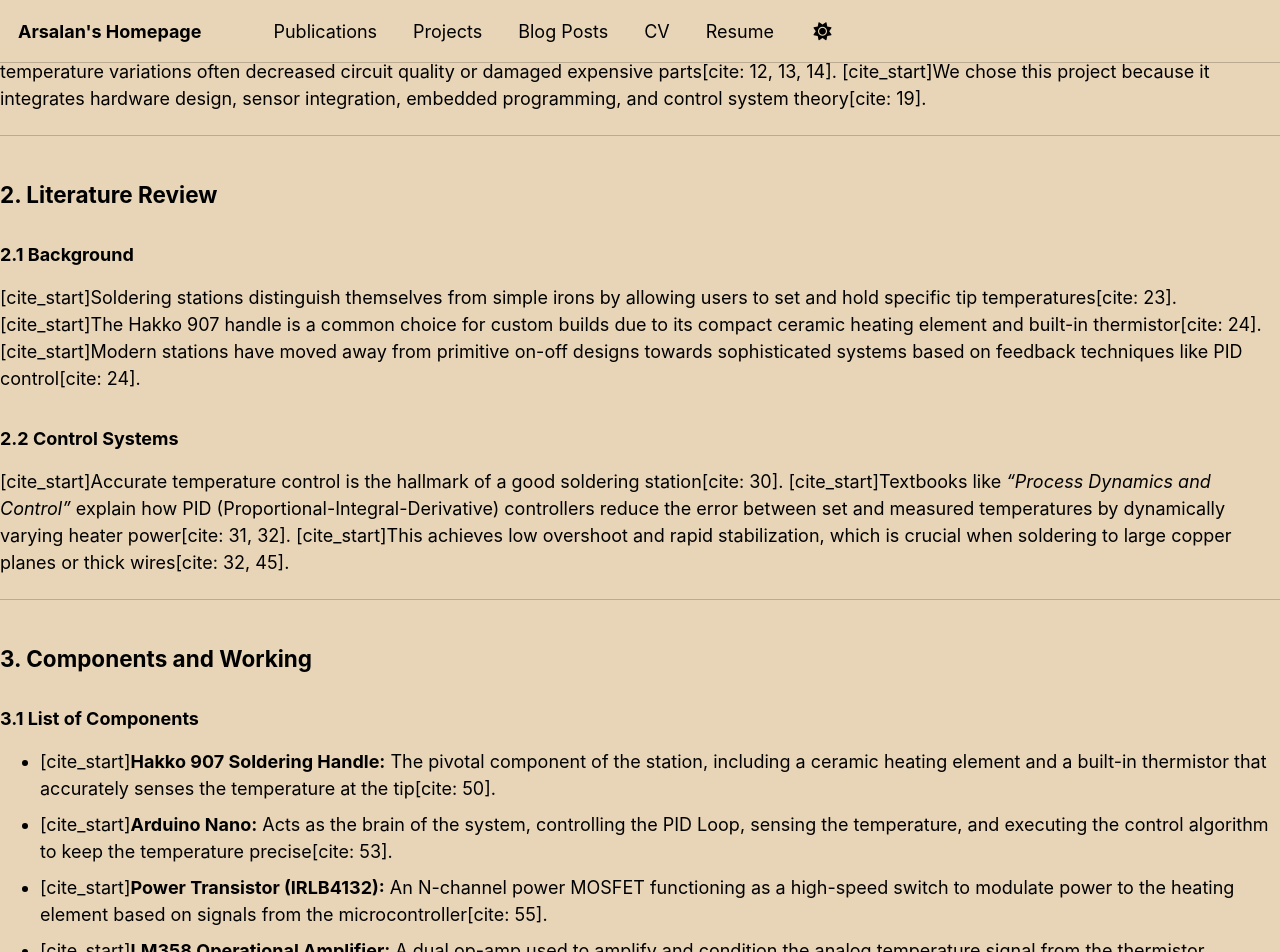
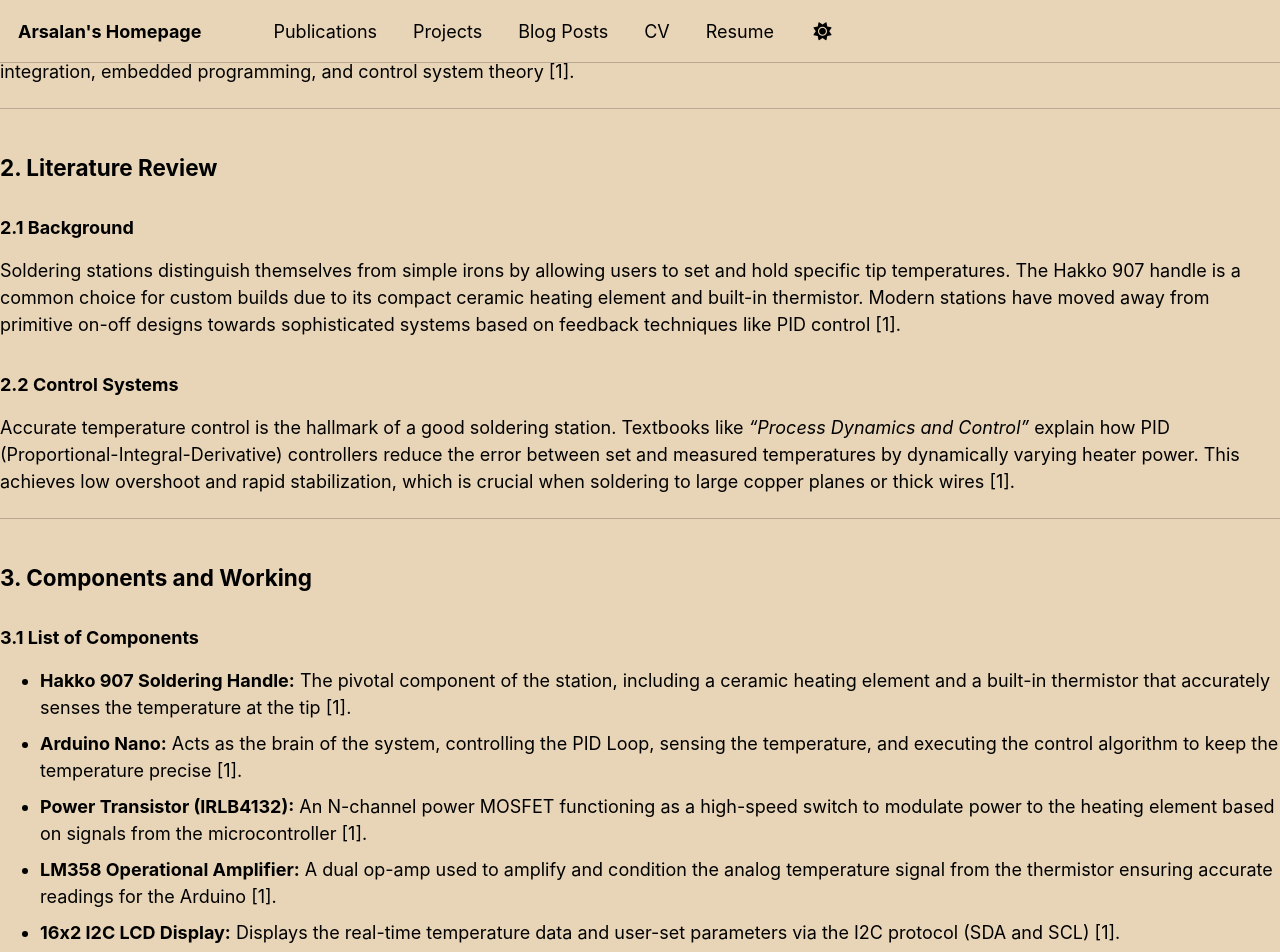
Before and after one commit to voidthecryptic/voidthecryptic.github.io, a Jekyll site: the page built from _portfolio/soldering_station.md, in a window 1280 px wide and 1400 px high, scrolled down 383 px. Shown: the top 952 px of the window. Built offline with Jekyll 4.4.1, drawn with Linux system fonts in a browser that asks for light colours; a script bundle is joined from its source files by our own code; library files that are not in the unit come from our copies; some of the changed text lies outside the part shown.

Commit message:
Update soldering_station.md

```diff
--- a/_portfolio/soldering_station.md
+++ b/_portfolio/soldering_station.md
@@ -12,22 +12,22 @@
 
 ## 1. Introduction
 
-[cite_start]Soldering is a basic process in electronics that allows for the effective electrical and mechanical joining of parts on a circuit board[cite: 2]. [cite_start]However, older soldering irons are generally not well equipped with precise temperature control, which causes bad solder joints, damage to components, and efficiency loss[cite: 4].
+Soldering is a basic process in electronics that allows for the effective electrical and mechanical joining of parts on a circuit board. However, older soldering irons are generally not well equipped with precise temperature control, which causes bad solder joints, damage to components, and efficiency loss [1].
 
-[cite_start]To address these issues, this project implements a **Digital Soldering Station** based on the Hakko 907 handle[cite: 5]. [cite_start]This station offers an intuitive interface to adjust and observe the temperature in real-time, utilizing a microcontroller-based system with a PID algorithm for stable working temperatures[cite: 6, 7].
+To address these issues, this project implements a **Digital Soldering Station** based on the Hakko 907 handle. This station offers an intuitive interface to adjust and observe the temperature in real-time, utilizing a microcontroller-based system with a PID algorithm for stable working temperatures [1].
 
 ### 1.1 Motivation
-[cite_start]The need for this project arose from hands-on experience with electronics prototyping, where inconsistent soldering outcomes due to temperature variations often decreased circuit quality or damaged expensive parts[cite: 12, 13, 14]. [cite_start]We chose this project because it integrates hardware design, sensor integration, embedded programming, and control system theory[cite: 19].
+The need for this project arose from hands-on experience with electronics prototyping, where inconsistent soldering outcomes due to temperature variations often decreased circuit quality or damaged expensive parts. We chose this project because it integrates hardware design, sensor integration, embedded programming, and control system theory [1].
 
 ---
 
 ## 2. Literature Review
 
 ### 2.1 Background
-[cite_start]Soldering stations distinguish themselves from simple irons by allowing users to set and hold specific tip temperatures[cite: 23]. [cite_start]The Hakko 907 handle is a common choice for custom builds due to its compact ceramic heating element and built-in thermistor[cite: 24]. [cite_start]Modern stations have moved away from primitive on-off designs towards sophisticated systems based on feedback techniques like PID control[cite: 24].
+Soldering stations distinguish themselves from simple irons by allowing users to set and hold specific tip temperatures. The Hakko 907 handle is a common choice for custom builds due to its compact ceramic heating element and built-in thermistor. Modern stations have moved away from primitive on-off designs towards sophisticated systems based on feedback techniques like PID control [1].
 
 ### 2.2 Control Systems
-[cite_start]Accurate temperature control is the hallmark of a good soldering station[cite: 30]. [cite_start]Textbooks like *"Process Dynamics and Control"* explain how PID (Proportional-Integral-Derivative) controllers reduce the error between set and measured temperatures by dynamically varying heater power[cite: 31, 32]. [cite_start]This achieves low overshoot and rapid stabilization, which is crucial when soldering to large copper planes or thick wires[cite: 32, 45].
+Accurate temperature control is the hallmark of a good soldering station. Textbooks like *"Process Dynamics and Control"* explain how PID (Proportional-Integral-Derivative) controllers reduce the error between set and measured temperatures by dynamically varying heater power. This achieves low overshoot and rapid stabilization, which is crucial when soldering to large copper planes or thick wires [1].
 
 ---
 
@@ -35,18 +35,18 @@
 
 ### 3.1 List of Components
 
-* [cite_start]**Hakko 907 Soldering Handle:** The pivotal component of the station, including a ceramic heating element and a built-in thermistor that accurately senses the temperature at the tip[cite: 50].
-* [cite_start]**Arduino Nano:** Acts as the brain of the system, controlling the PID Loop, sensing the temperature, and executing the control algorithm to keep the temperature precise[cite: 53].
-* [cite_start]**Power Transistor (IRLB4132):** An N-channel power MOSFET functioning as a high-speed switch to modulate power to the heating element based on signals from the microcontroller[cite: 55].
-* [cite_start]**LM358 Operational Amplifier:** A dual op-amp used to amplify and condition the analog temperature signal from the thermistor ensuring accurate readings for the Arduino[cite: 58, 59].
-* [cite_start]**16x2 I2C LCD Display:** Displays the real-time temperature data and user-set parameters via the I2C protocol (SDA and SCL)[cite: 61, 63].
-* [cite_start]**DC-DC Buck Converter:** Steps down the stable 24V DC supply to 5V for the microcontroller to ensure stable operation and protect sensitive electronics[cite: 65, 66].
+* **Hakko 907 Soldering Handle:** The pivotal component of the station, including a ceramic heating element and a built-in thermistor that accurately senses the temperature at the tip [1].
+* **Arduino Nano:** Acts as the brain of the system, controlling the PID Loop, sensing the temperature, and executing the control algorithm to keep the temperature precise [1].
+* **Power Transistor (IRLB4132):** An N-channel power MOSFET functioning as a high-speed switch to modulate power to the heating element based on signals from the microcontroller [1].
+* **LM358 Operational Amplifier:** A dual op-amp used to amplify and condition the analog temperature signal from the thermistor ensuring accurate readings for the Arduino [1].
+* **16x2 I2C LCD Display:** Displays the real-time temperature data and user-set parameters via the I2C protocol (SDA and SCL) [1].
+* **DC-DC Buck Converter:** Steps down the stable 24V DC supply to 5V for the microcontroller to ensure stable operation and protect sensitive electronics [1].
 
 ### 3.2 Working Principle
-[cite_start]When turned on, the thermistor in the handle senses the tip temperature[cite: 69]. [cite_start]This signal is amplified by the LM358 and sent to the Arduino Nano[cite: 70]. [cite_start]The Arduino compares this reading to the setpoint and uses a **PID algorithm** to toggle the MOSFET, controlling power to the heater[cite: 71, 72]. [cite_start]This determines the required power output based on the current temperature error, the accumulated error (integral), and the rate of change (derivative)[cite: 74].
+When turned on, the thermistor in the handle senses the tip temperature. This signal is amplified by the LM358 and sent to the Arduino Nano. The Arduino compares this reading to the setpoint and uses a **PID algorithm** to toggle the MOSFET, controlling power to the heater. This determines the required power output based on the current temperature error, the accumulated error (integral), and the rate of change (derivative) [1].
 
 ![KiCad Schematic](/images/schematic-kicad.png)
-[cite_start]*[Figure 3.7: Schematic in KiCad] [cite: 79]*
+*[Figure 3.7: Schematic in KiCad]*
 
 ---
 
@@ -55,7 +55,7 @@
 ### 4.1 Calculations
 
 **Step 1: Thermistor Characterization**
-We noted the resistance of the thermistor by varying the input temperature. [cite_start]The curve is almost linear between $150^{\circ}\text{C}$ and $400^{\circ}\text{C}$, allowing for linear approximation in the code[cite: 82, 84].
+We noted the resistance of the thermistor by varying the input temperature. The curve is almost linear between $150^{\circ}\text{C}$ and $400^{\circ}\text{C}$, allowing for linear approximation in the code [1].
 
 | Temperature ($^\circ$C) | Resistance ($\Omega$) |
 | :--- | :--- |
@@ -69,83 +69,84 @@
 *[Data sampled from Source 83]*
 
 ![Thermistor Curve](/images/thermistor-curve.png)
-[cite_start]*[Figure 4.1: Thermistor Resistance vs Temperature] [cite: 87]*
+*[Figure 4.1: Thermistor Resistance vs Temperature]*
 
 **Step 2: Voltage Division Analysis**
-[cite_start]We determined the voltage output from the divider at ambient and maximum temperatures with an input voltage ($V_{in}$) of 5V[cite: 91, 92].
-[cite_start]Using the voltage division rule[cite: 93]:
+We determined the voltage output from the divider at ambient and maximum temperatures with an input voltage ($V_{in}$) of 5V [1].
+Using the voltage division rule:
 
 * At Ambient Temperature ($27^{\circ}\text{C}$): $V_{out} = 0.544\text{V}$
-* [cite_start]At Maximum Temperature ($525^{\circ}\text{C}$): $V_{out} = 1.624\text{V}$ [cite: 94]
+* At Maximum Temperature ($525^{\circ}\text{C}$): $V_{out} = 1.624\text{V}$
 
 **Step 3: ADC Resolution and Skipping Check**
-The Arduino Nano has a 10-bit ADC resolution with a 5V reference. [cite_start]The resolution is calculated as[cite: 95, 96]:
+The Arduino Nano has a 10-bit ADC resolution with a 5V reference. The resolution is calculated as [1]:
 
 $$\text{Resolution} = \frac{V_{ref}}{2^n - 1} = \frac{5\text{V}}{1023} \approx 4.88 \text{mV/div}$$
 
-[cite_start]We calculated the number of available ADC divisions for our voltage range[cite: 98]:
+We calculated the number of available ADC divisions for our voltage range:
 
 $$\text{Available Divs} = \frac{V_{out(max)}}{Resolution} = \frac{1.624\text{V}}{4.88\text{mV}} \approx 330 \text{ divs}$$
 
-[cite_start]However, the temperature range required is $525 - 27 = 498$ degrees[cite: 98]. [cite_start]Since the required temperature divisions (498) are greater than the available ADC divisions (330), skipping of temperature values would occur[cite: 98]. We therefore required an amplifier.
+However, the temperature range required is $525 - 27 = 498$ degrees. Since the required temperature divisions (498) are greater than the available ADC divisions (330), skipping of temperature values would occur. We therefore required an amplifier [1].
 
 **Step 4: Amplifier Gain Calculation**
-[cite_start]To match the resolution, we calculated the required target output voltage ($V_{out\_req}$) to cover 498 divisions[cite: 99]:
+To match the resolution, we calculated the required target output voltage ($V_{out\_req}$) to cover 498 divisions [1]:
 
 $$V_{out\_req} > 498 \times 4.88\text{mV} \approx 2.434\text{V}$$
 
-[cite_start]We then determined the required gain ($A_v$) based on the actual max voltage ($1.624\text{V}$)[cite: 100]:
+We then determined the required gain ($A_v$) based on the actual max voltage ($1.624\text{V}$):
 
 $$A_v = \frac{V_{out\_req}}{V_{in\_actual}} = \frac{2.434\text{V}}{1.624\text{V}} > 1.51$$
 
 **Step 5: Op-Amp Configuration**
-We used an LM358 in a non-inverting configuration. [cite_start]We selected resistor values $R_f = 3.3\text{k}\Omega$ and $R_i = 2.7\text{k}\Omega$[cite: 101]. The gain is calculated as:
+We used an LM358 in a non-inverting configuration. We selected resistor values $R_f = 3.3\text{k}\Omega$ and $R_i = 2.7\text{k}\Omega$. The gain is calculated as [1]:
 
 $$A_v = 1 + \frac{R_f}{R_i} = 1 + \frac{3.3\text{k}\Omega}{2.7\text{k}\Omega} \approx 2.22$$
 
 **Step 6: Final Output Calculation**
-[cite_start]With this gain, the final output voltage ($V_0$) at maximum temperature is[cite: 103, 104]:
+With this gain, the final output voltage ($V_0$) at maximum temperature is [1]:
 
 $$V_0 = V_i \left(1 + \frac{R_f}{R_i}\right) = 1.624\text{V} \times 2.22 = 3.58\text{V}$$
 
-[cite_start]This creates enough spacing ($3.58\text{V}$) to ensure the resolution increases without skipping any temperature points[cite: 102].
+This creates enough spacing ($3.58\text{V}$) to ensure the resolution increases without skipping any temperature points [1].
 
 ![Op-Amp Circuit](/images/opamp-circuit.png)
-[cite_start]*[Figure 4.2: Op-amp Non-inverting Amplifier] [cite: 106]*
+*[Figure 4.2: Op-amp Non-inverting Amplifier]*
 
 ### 4.2 Implementation
 
 **Physical Implementation:**
-[cite_start]We first validated the circuit functionality on a breadboard to test the heating control and sensor feedback[cite: 109].
+We first validated the circuit functionality on a breadboard to test the heating control and sensor feedback [1].
 
 ![Breadboard Implementation](/images/breadboard-setup.jpg)
-[cite_start]*[Figure 4.3: Physical Implementation on Breadboard] [cite: 110]*
+*[Figure 4.3: Physical Implementation on Breadboard]*
 
 **KiCad Implementation:**
-The PCB was designed to minimize board area and jumper wires. [cite_start]The final design requires only one jumper wire, with the rest routed perfectly[cite: 113, 114].
+The PCB was designed to minimize board area and jumper wires. The final design requires only one jumper wire, with the rest routed perfectly [1].
 
 ![PCB Layout](/images/pcb-layout.png)
-[cite_start]*[Figure 4.4: Gerber file with routing] [cite: 115]*
+*[Figure 4.4: Gerber file with routing]*
 
 ![3D PCB View](/images/pcb-3d-view.png)
-[cite_start]*[Figure 4.6: 3D Viewer of Gerber File] [cite: 117]*
+*[Figure 4.6: 3D Viewer of Gerber File]*
 
 ### 4.3 Enclosure Design
-[cite_start]We designed a custom enclosure using Onshape to house the PCB, featuring cutouts for the LCD and control knob[cite: 119, 120].
+We designed a custom enclosure using Onshape to house the PCB, featuring cutouts for the LCD and control knob [1].
 
 ![Enclosure Front](/images/enclosure-front.png)
-[cite_start]*[Figure 4.8: Front Panel View] [cite: 122]*
+*[Figure 4.8: Front Panel View]*
 
 ---
 
 ## 5. Conclusion
 
-[cite_start]The construction of this Digital Soldering Station effectively solves the drawbacks of conventional equipment by providing enhanced temperature control, dependability, and a better human interface[cite: 126]. [cite_start]By incorporating a microcontroller with a PID feedback loop, we achieved professional-grade accuracy suitable for real-world applications[cite: 127].
+The construction of this Digital Soldering Station effectively solves the drawbacks of conventional equipment by providing enhanced temperature control, dependability, and a better human interface. By incorporating a microcontroller with a PID feedback loop, we achieved professional-grade accuracy suitable for real-world applications [1].
 
-[cite_start]This project served as an enriching experience in circuit design, embedded programming, sensor interfacing, and thermal management[cite: 128]. [cite_start]The resulting device is a reliable tool for students and hobbyists, with potential for future features like sleep modes and IoT monitoring[cite: 132].
+This project served as an enriching experience in circuit design, embedded programming, sensor interfacing, and thermal management. The resulting device is a reliable tool for students and hobbyists, with potential for future features like sleep modes and IoT monitoring [1].
 
 ### References
-1.  [cite_start]P. Horowitz and W. Hill, *The Art of Electronics*, 3rd ed., Cambridge University Press, 2015[cite: 135].
-2.  [cite_start]D. R. White and M. Sapoff, “Thermistor Thermometers,” in *Measurement, Instrumentation, and Sensors Handbook*[cite: 136].
-3.  [cite_start][LM358 Dual Op-Amp Datasheet](https://how2electronics.com/lm358-dual-op-amp-features-pins-working-applications/)[cite: 141].
-4.  [cite_start][IRLB4132 MOSFET Datasheet](https://www.componentsinfo.com/irlb4132/)[cite: 141].
+1.  Minor Project II Body.docx [1]
+2.  P. Horowitz and W. Hill, *The Art of Electronics*, 3rd ed., Cambridge University Press, 2015 [1].
+3.  D. R. White and M. Sapoff, “Thermistor Thermometers,” in *Measurement, Instrumentation, and Sensors Handbook* [1].
+4.  [LM358 Dual Op-Amp Datasheet](https://how2electronics.com/lm358-dual-op-amp-features-pins-working-applications/) [1].
+5.  [IRLB4132 MOSFET Datasheet](https://www.componentsinfo.com/irlb4132/) [1].
```
